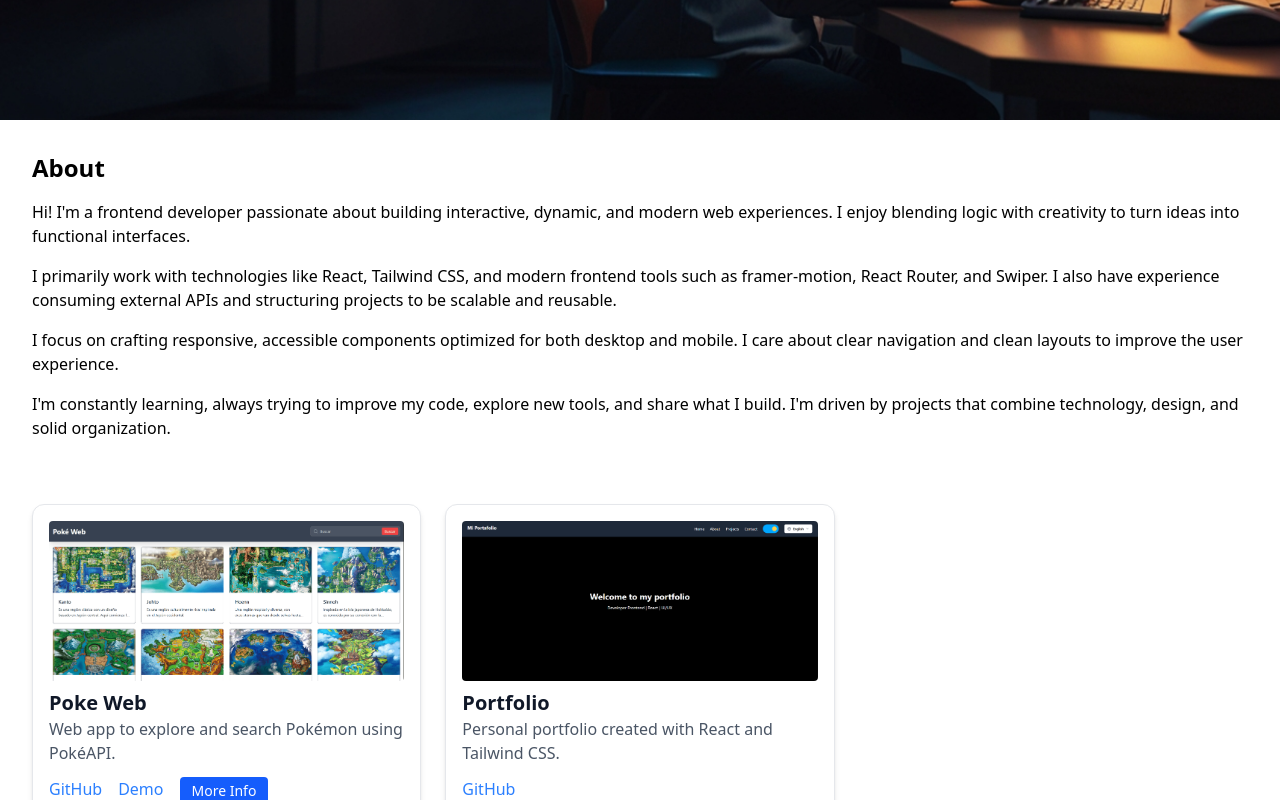
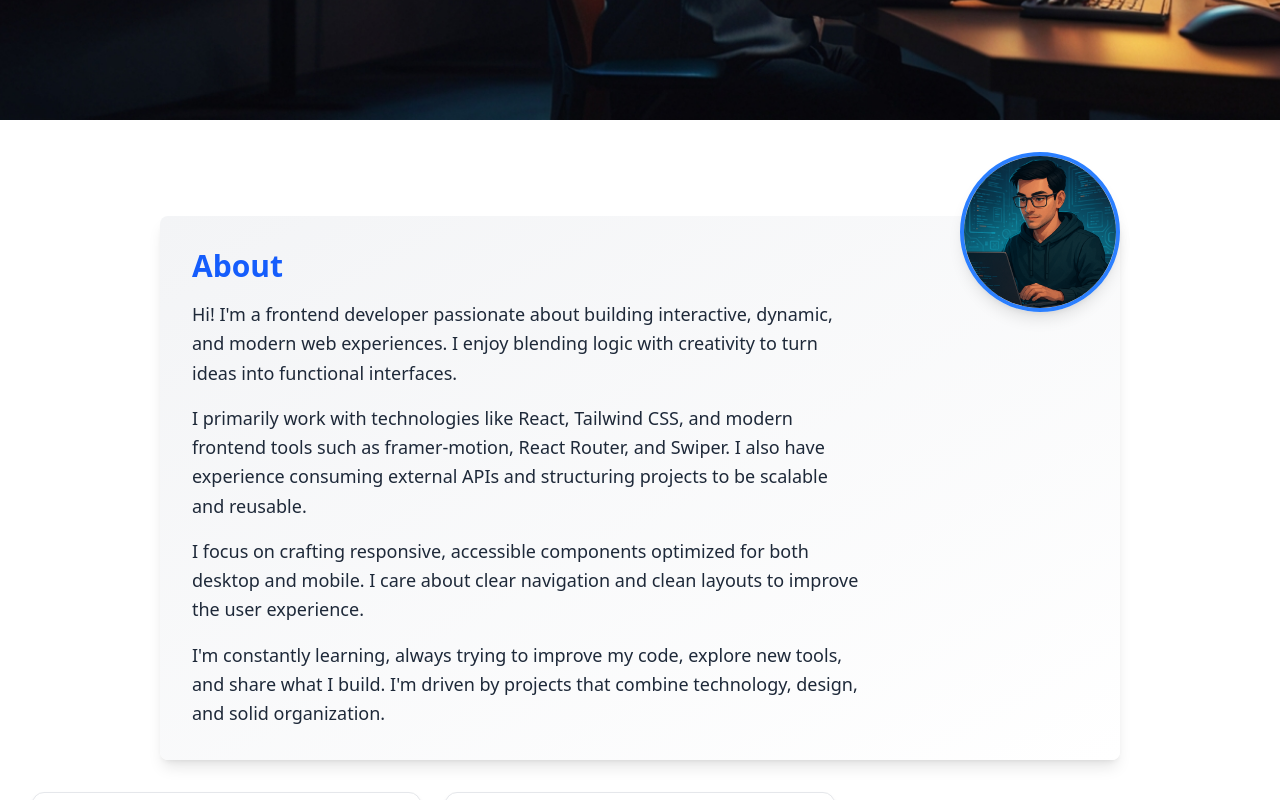
Before and after one commit to LangerTwo/portfolio, a React (Vite) app: page / in a window 1280 px wide. Shown: the part 680-1480 px from the top of the page. Built offline with nearby package versions, Linux system fonts and the light colour scheme.

Commit message:
estilos para about me

```diff
--- a/src/components/Navbar.jsx
+++ b/src/components/Navbar.jsx
@@ -20,7 +20,7 @@ function Navbar() {
   ];
 
   return (
-    <nav className="fixed w-full bg-gray-800 text-white px-6 py-4 flex justify-between">
+    <nav className="fixed z-50 w-full bg-gray-800 text-white px-6 py-4 flex justify-between shadow-lg items-center">
       <h1 className="text-xl font-bold">
         <ScrollLink to="home" smooth={true} duration={500} onClick={closeMenu} className="cursor-pointer">
           Mi Portafolio
--- a/src/sections/About.jsx
+++ b/src/sections/About.jsx
@@ -1,24 +1,54 @@
-import { useTranslation } from 'react-i18next'
+import { useTranslation } from 'react-i18next';
+import { motion } from 'framer-motion';
+import avatar from '../assets/avatar.png'; // Ajusta la ruta según tu proyecto
 
 function About() {
-  const { t } = useTranslation()
-  const aboutMe = t("about_me", { returnObjects: true }); // Debe devolver un array
+  const { t } = useTranslation();
+  const aboutMe = t("about_me", { returnObjects: true });
 
   return (
-    <div className="p-8 dark:bg-black dark:text-white">
-      <h1 className="text-2xl font-bold">{t('about')}</h1>
-      <div className="mt-4 space-y-4">
-        {Array.isArray(aboutMe) ? (
-          aboutMe.map((paragraph, index) => (
-            <p key={index}>{paragraph}</p>
-          ))
-        ) : (
-          <p>{aboutMe}</p> // En caso de que no sea un array, muestra el texto directamente
-        )}
+    <div className="relative max-w-5xl mx-auto pt-24 px-8 dark:bg-black dark:text-white">
+      <div className='bg-gradient-to-br from-gray-100 to-white dark:from-gray-900 dark:to-black flex flex-col md:flex-row p-8 rounded-lg shadow-lg gap-8 dark:border dark:border-gray-700'>
+        {/* Avatar para pantallas grandes */}
+        <motion.img
+          src={avatar}
+          alt="Avatar"
+          className="w-30 h-30 lg:w-40 lg:h-40 rounded-full shadow-lg object-cover border-4 border-blue-500 dark:border-blue-300 absolute top-8 right-8 hidden md:block"
+          initial={{ opacity: 0, scale: 0.8 }}
+          animate={{ opacity: 1, scale: 1 }}
+          transition={{ duration: 0.6 }}
+        />
+
+        {/* Avatar para móviles */}
+        <motion.img
+          src={avatar}
+          alt="Avatar"
+          className="w-24 h-24 mx-auto rounded-full shadow-lg object-cover border-4 border-blue-500 dark:border-blue-300 md:hidden"
+          initial={{ opacity: 0, scale: 0.8 }}
+          animate={{ opacity: 1, scale: 1 }}
+          transition={{ duration: 0.6 }}
+        />
+
+        <motion.div
+          className="max-w-2xl"
+          initial={{ opacity: 0, y: 50 }}
+          animate={{ opacity: 1, y: 0 }}
+          transition={{ duration: 0.6, delay: 0.2 }}
+        >
+          <h1 className="text-3xl font-bold text-blue-600 dark:text-blue-400 mb-4">
+            {t('about')}
+          </h1>
+          <div className="space-y-4 text-gray-800 dark:text-gray-200 text-lg leading-relaxed">
+            {Array.isArray(aboutMe)
+              ? aboutMe.map((paragraph, index) => (
+                  <p key={index}>{paragraph}</p>
+                ))
+              : <p>{aboutMe}</p>}
+          </div>
+        </motion.div>
       </div>
     </div>
   );
 }
 
 export default About;
-// El componente About muestra información sobre mí, utilizando la función useTranslation para traducir el contenido.
```
Also changed, not shown: src/assets/avatar.png (added).
